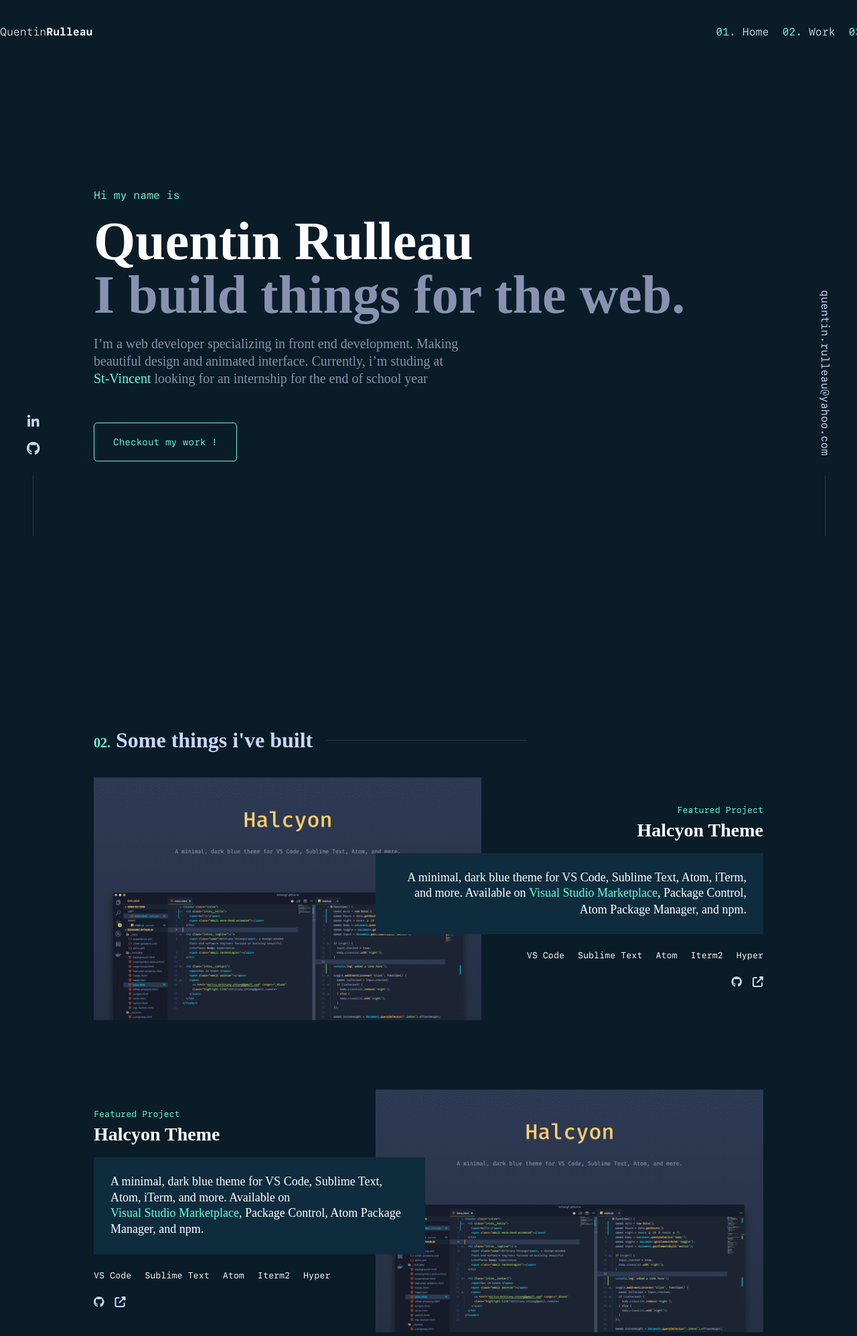
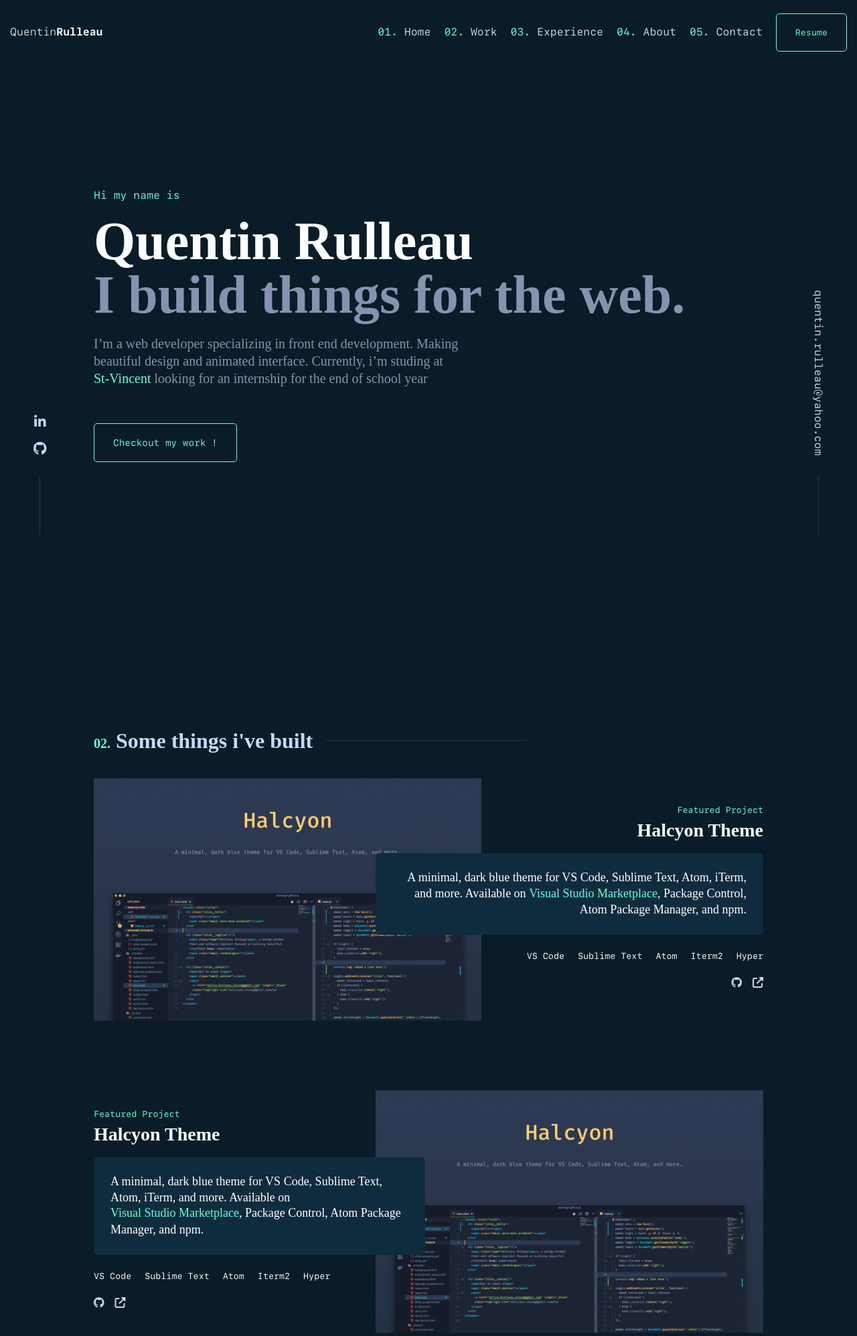
Before and after one commit to qrulleau/portfolio-bts, a PHP site: page / in a window 1280 px wide; the page is wider, and only the part inside the window is pictured. Shown: the top 1995 px of that part at 67% size. Run offline with PHP 8.4, Linux system fonts and the light colour scheme; some libraries are stand-ins or nearby versions.

Commit message:
ADD: start responsive

```diff
--- a/style/main.css
+++ b/style/main.css
@@ -210,7 +210,7 @@ h3 {
 	color: #ccd6f6;
 }
 .light-grey {
-	color: #a8b2d1;
+	color: #a8b2d1 !important;
 }
 .grey {
 	color: #8892b0;
@@ -243,10 +243,10 @@ a.link::after {
 	content: '';
 	display: block;
 	width: 0px;
-	height: 1px;
+	height: 1.5px;
 	position: relative;
-	bottom: 0.37em;
-	background-color: #545c5a;
+	bottom: 0.25em;
+	background-color: #64ffda;
 	transition: all 0.25s cubic-bezier(0.645, 0.045, 0.355, 1);
 	opacity: 0.5;
 }
@@ -262,6 +262,11 @@ nav ul li:last-child {
 .card {
 	background-color: #0e2c3e;
 	padding: 32px 28px;
+	border-radius: 6px;
+}
+.card:hover h6 {
+	color: #64ffda;
+	transition: 400ms;
 }
 .card:nth-child(2n) {
 	margin: 0 16px;
@@ -333,6 +338,7 @@ h2 {
 .fixed-element {
 	position: fixed;
 	left: auto;
+	z-index: 60;
 }
 .mailto {
 	bottom: 0px;
@@ -350,19 +356,26 @@ h2 {
 .column .line {
 	width: 1px;
 	height: 90px;
-	margin-top: 30px;
+	margin-top: 20px;
 }
 .mailto a {
 	writing-mode: vertical-rl;
+	padding: 10px;
 }
 .fixed-element .fab {
 	font-size: 20px;
-	margin-bottom: 20px;
 }
 .fixed-element .fa-github {
 	margin-bottom: 0;
 }
-
+.fixed-element .icon:hover,
+a.mailto:hover {
+	transform: translateY(-5px);
+	transition: 300ms;
+}
+.fixed-element .icon {
+	padding: 10px;
+}
 h3 {
 	font-size: 32px;
 	font-weight: 600;
@@ -507,11 +520,12 @@ h3 span {
 	bottom: 0;
 	right: 0;
 	top: 0;
-	background-color: rgba(0, 0, 0, 0.3);
+	background-color: rgba(0, 0, 0, 0.6);
 	display: flex;
 	justify-content: center;
 	align-items: center;
 	color: #ccd6f6;
+	z-index: 60;
 }
 .content {
 	background-color: #0e2431;
@@ -589,6 +603,7 @@ textarea {
 	padding: 25px;
 	font-size: 18px;
 	line-height: 23.4px;
+	border-radius: 6px;
 }
 .description-project .flex-end,
 .description-project .flex-start {
@@ -630,3 +645,13 @@ h1 span {
 .glider-prev {
 	display: none !important;
 }
+@media screen and (max-width: 1790px) {
+	header {
+		width: calc(100% - 30px);
+	}
+}
+@media screen and (max-width: 1160px) {
+	.fixed-element {
+		display: none;
+	}
+}
```
